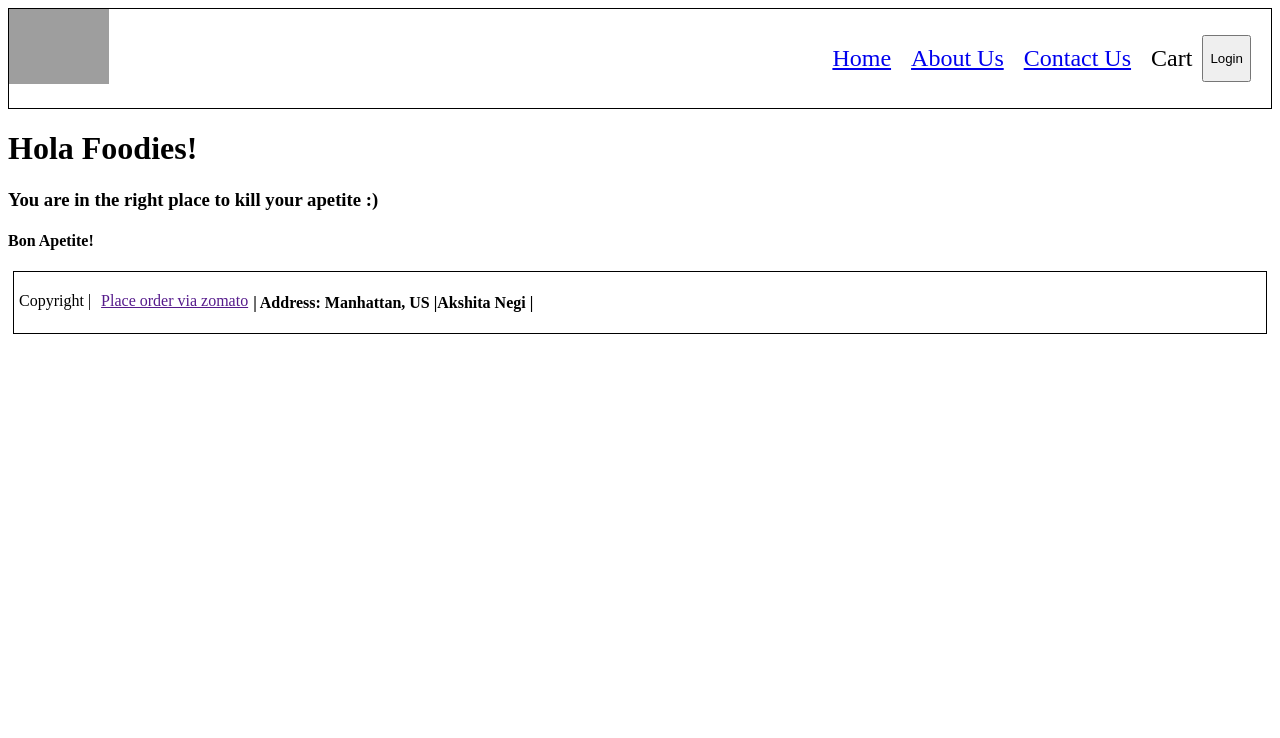
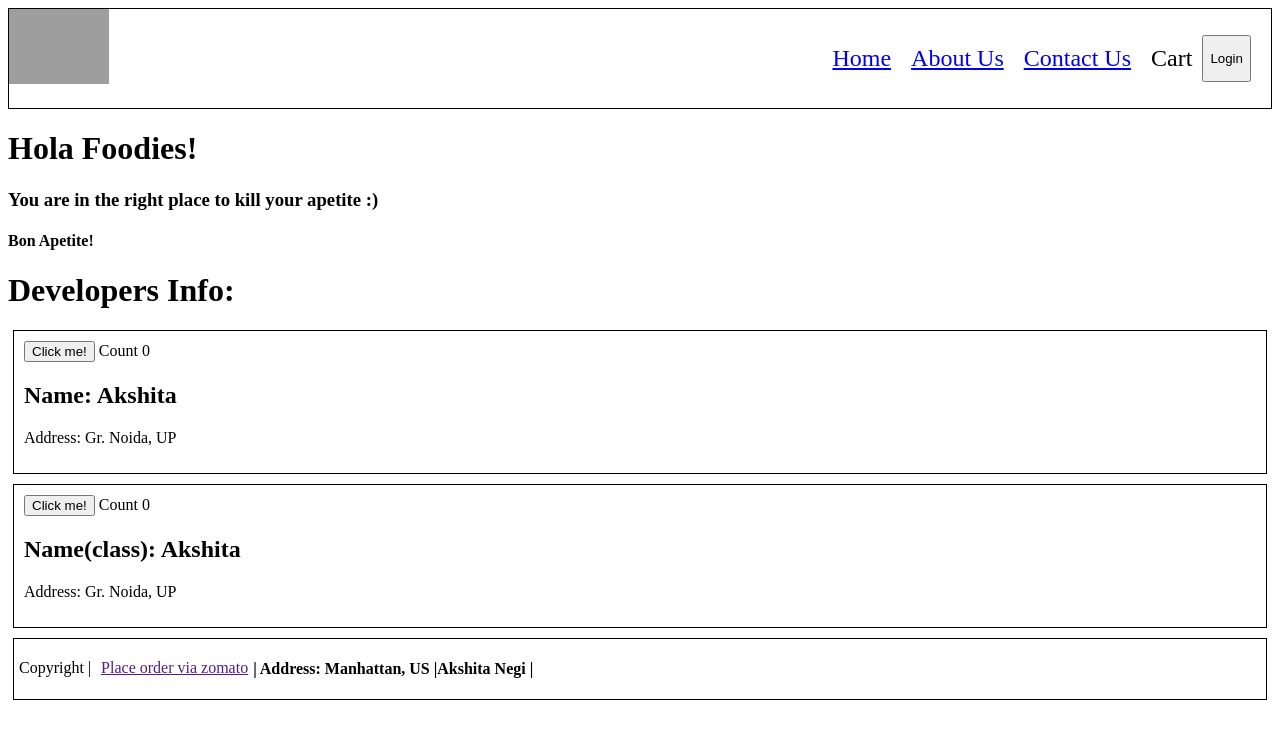
Before and after one commit to akshitanegi29/namate-react, a React (Vite) app: page /About in a window 1280 px wide. Shown: the top 738 px of the page. Built offline with nearby package versions, Linux system fonts and the light colour scheme; grey boxes are pictures that could not be loaded.

Commit message:
lesson 8: Class comp (state and props)

```diff
--- a/index.css
+++ b/index.css
@@ -105,3 +105,8 @@
         }
     }
 }
+.user-card{
+    margin: 10px 5px;
+    padding: 10px;
+    border: 1px solid black;
+}
--- a/src/components/About.js
+++ b/src/components/About.js
@@ -1,3 +1,6 @@
+import User from "./User";
+import UserClass from "./UserClass";
+
 const About = () => {
     return (
         <div>
@@ -5,6 +8,9 @@ const About = () => {
             </h1>
             <h3>You are in the right place to kill your apetite :)</h3>
             <h4>Bon Apetite!</h4>
+            <h1>Developers Info:</h1>
+            <User name={'Akshita'} location={'Gr. Noida, UP'}/>
+            <UserClass name={'Akshita'} location={'Gr. Noida, UP'}/>
         </div>
     )
 }
--- /dev/null
+++ b/src/components/User.js
@@ -0,0 +1,22 @@
+import { useState } from "react";
+
+const User = (props) => {
+  const [count, setCount] = useState(0);
+  const { name, location } = props;
+  return (
+    <div className="user-card">
+      <button
+        onClick={() => {
+          setCount(count+1);
+        }}
+      >
+        Click me!
+      </button>
+      <span> Count {count}</span>
+      <h2>Name: {name}</h2>
+      <p>Address: {location}</p>
+    </div>
+  );
+};
+
+export default User;
--- /dev/null
+++ b/src/components/UserClass.js
@@ -0,0 +1,34 @@
+import React from "react";
+
+class UserClass extends React.Component {
+  constructor(props) {
+    super(); //super(props);
+    console.log(props); //console.log(this.props);
+    this.state = {
+      count0: 0,
+      count1: 1,
+    };
+  }
+  render() {
+    const { name, location } = this.props;
+    const { count0, count1 } = this.state;
+
+    return (
+      <div className="user-card">
+        <button
+          onClick={() => {
+            this.setState({
+              count0: count0 + 1, //count0: this.state.count0 + 1 (same thing)
+            });
+          }}
+        >
+          Click me!
+        </button><span> Count {count0}</span>
+        <h2>Name(class): {name}</h2>
+        <p>Address: {location}</p>
+      </div>
+    );
+  }
+}
+
+export default UserClass;
```
